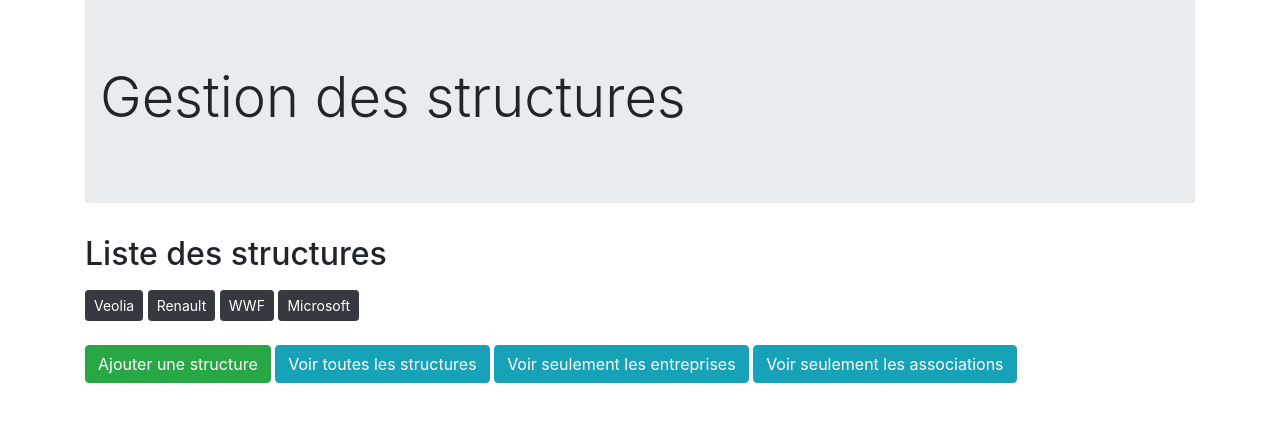
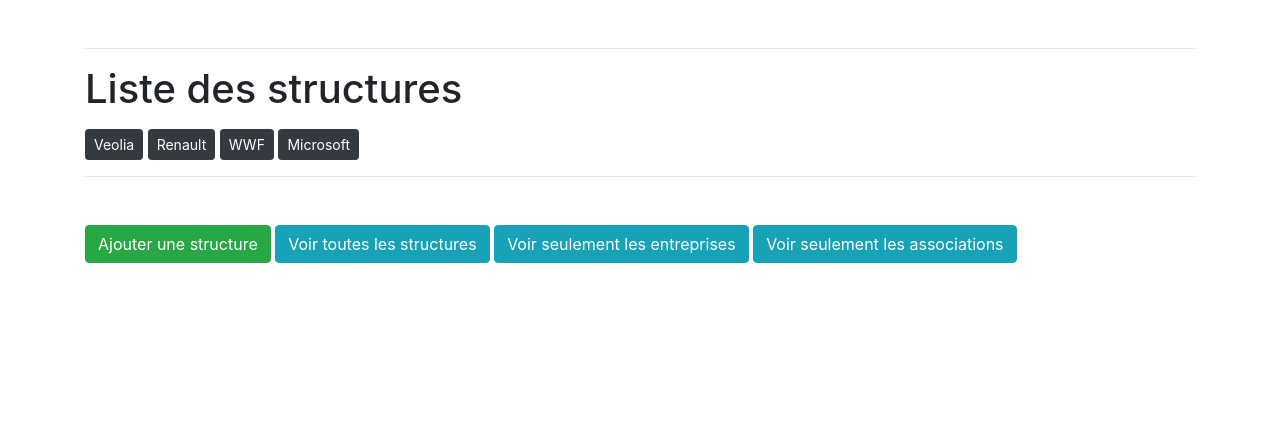
Before and after one commit to florent-dev/cours-php, a PHP site: page / in a window 1280 px wide. Shown: the part 56-478 px from the top of the page. Run offline with PHP 8.4, Linux system fonts and the light colour scheme; data comes from the database, SQL or seed files in the repository.

Commit message:
changements front

```diff
--- a/projet-mvc-php/View/viewStructure.php
+++ b/projet-mvc-php/View/viewStructure.php
@@ -14,7 +14,7 @@
         <div>Ville : <?= $structure->getVille() ?></div>
 
         <?php if ($structure->getEstasso()) { ?>
-            <div>Nombre de donateurs :<?= $structure->getNbdonateurs() ?></div>
+            <div>Nombre de donateurs : <?= $structure->getNbdonateurs() ?></div>
         <?php } else { ?>
             <div>Nombre de d'actionnaires : <?= $structure->getNbactionnaires() ?></div>
         <?php } ?>
--- a/projet-mvc-php/View/viewStructures.php
+++ b/projet-mvc-php/View/viewStructures.php
@@ -1,18 +1,16 @@
 <?php require 'templateHeader.php'; ?>
 
     <div class="container">
-        <div class="jumbotron jumbotron-fluid">
-            <div class="container">
-                <h1 class="display-4">Gestion des <?= $terminologie['pluriel'] ?></h1>
-            </div>
-        </div>
+        <hr class="mt-5">
+        <h1>Liste des <?= $terminologie['pluriel'] ?></h1>
 
-        <h2>Liste des <?= $terminologie['pluriel'] ?></h2>
         <?php foreach ($structures as $structure) { ?>
             <a href='index.php?action=viewStructure&id=<?= $structure->getId() ?>'>
                 <button type="button" class="btn btn-sm btn-dark mt-2"><?= $structure->getNom(); ?></button>
             </a>
         <?php } ?>
+
+        <hr class="mb-5">
 
         <p class="mt-4">
             <a href='index.php?action=editorStructure'>
--- a/projet-mvc-php/conf/config.php
+++ b/projet-mvc-php/conf/config.php
@@ -6,5 +6,5 @@
 $encoding = 'utf8';
 $db = 'structures_lpg_1920';
 $user = 'root';
-$pass = 'root'; // à adapter selon son environnement
+$pass = ''; // à adapter selon son environnement
 $pdoErrorMode = \PDO::ERRMODE_EXCEPTION;
```
